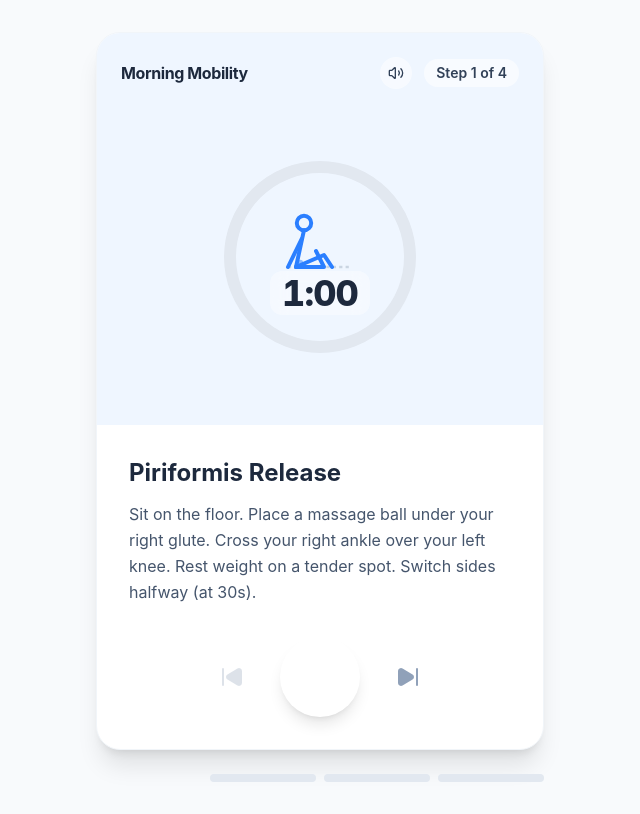
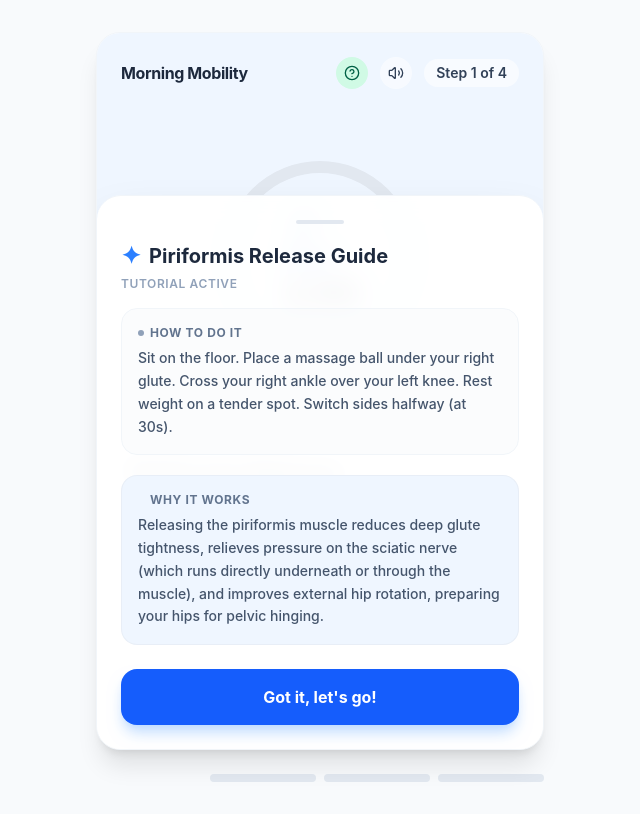
Before and after one commit to cryptods8/foldable, a React (Vite) app: page / in a window 1280 px wide. Shown: the whole page, without its empty margins (320-960 px from the left). Built offline with nearby package versions, Linux system fonts and the light colour scheme.

Commit message:
chore(conductor): Mark track 'First-time user gets thorough explanation (how and why) of each exercise before the exercise starts' as complete

```diff
--- a/conductor/tracks/tutorial_onboarding_20260625/plan.md
+++ b/conductor/tracks/tutorial_onboarding_20260625/plan.md
@@ -1,45 +1,45 @@
 # Implementation Plan: Interactive Exercise Tutorial Explanations
 
 ## Phase 1: Extend Data Model and Configuration
-- [ ] Task: Update the `ROUTINE` constant in `src/App.tsx`
-    - [ ] Add `how` and `why` string properties containing the customized physical/physiological instructions for each of the 4 exercises.
-- [ ] Task: Ensure TypeScript interfaces are fully updated and strict
-    - [ ] Declare appropriate strict types for the routine object, resolving any TS warnings or implicit `any` definitions.
-- [ ] Task: Conductor - User Manual Verification 'Phase 1: Extend Data Model and Configuration' (Protocol in workflow.md)
+- [x] Task: Update the `ROUTINE` constant in `src/App.tsx`
+    - [x] Add `how` and `why` string properties containing the customized physical/physiological instructions for each of the 4 exercises.
+- [x] Task: Ensure TypeScript interfaces are fully updated and strict
+    - [x] Declare appropriate strict types for the routine object, resolving any TS warnings or implicit `any` definitions.
+- [x] Task: Conductor - User Manual Verification 'Phase 1: Extend Data Model and Configuration' (Protocol in workflow.md)
 
 ## Phase 2: Build Tutorial Mode State and Toggle UI
-- [ ] Task: Add LocalStorage-backed Tutorial Mode state in `src/App.tsx`
-    - [ ] Initialize `tutorialMode` state using a default value of `true` if `foldable_tutorial_mode` is not in LocalStorage.
-    - [ ] Create a helper to synchronize `tutorialMode` changes to LocalStorage.
-- [ ] Task: Add Header Toggle Icon
-    - [ ] Import `HelpCircle` icon from `lucide-react`.
-    - [ ] Place the toggle button adjacent to the sound toggle in the header.
-    - [ ] Style the button with distinct active/inactive states (e.g., emerald green or rich blue when tutorial is ON, standard slate-400 when OFF) and hover tooltips.
-- [ ] Task: Conductor - User Manual Verification 'Phase 2: Build Tutorial Mode State and Toggle UI' (Protocol in workflow.md)
+- [x] Task: Add LocalStorage-backed Tutorial Mode state in `src/App.tsx`
+    - [x] Initialize `tutorialMode` state using a default value of `true` if `foldable_tutorial_mode` is not in LocalStorage.
+    - [x] Create a helper to synchronize `tutorialMode` changes to LocalStorage.
+- [x] Task: Add Header Toggle Icon
+    - [x] Import `HelpCircle` icon from `lucide-react`.
+    - [x] Place the toggle button adjacent to the sound toggle in the header.
+    - [x] Style the button with distinct active/inactive states (e.g., emerald green or rich blue when tutorial is ON, standard slate-400 when OFF) and hover tooltips.
+- [x] Task: Conductor - User Manual Verification 'Phase 2: Build Tutorial Mode State and Toggle UI' (Protocol in workflow.md)
 
 ## Phase 3: Implement Sliding Drawer Overlay & State-Machine Integration
-- [ ] Task: Introduce Step-Level Tutorial Drawer State
-    - [ ] Add a `showTutorial` state variable (boolean) to track whether the explanation drawer is active for the current step.
-- [ ] Task: Hook into the State Transitions to Pause Timer and Trigger Drawer
-    - [ ] Modify step change handlers (`setCurrentStepIndex`, `handleNext`, `handlePrev`, `resetRoutine`) to automatically set `showTutorial = tutorialMode` and `isActive = false` upon entering any step.
-    - [ ] Ensure that if `tutorialMode` is `false`, the steps transition directly with standard timer behavior.
-- [ ] Task: Construct the Slide-Up Drawer Component & JSX
-    - [ ] Position the drawer container absolutely within the relative parent card frame (`absolute bottom-0 left-0 right-0 z-20`).
-    - [ ] Style using pure Tailwind for transitions (`transition-transform duration-500 transform`, switching between `translate-y-full` and `translate-y-0` based on `showTutorial`).
-    - [ ] Apply elegant styling: a subtle semi-transparent white card background, backdrop-blur, prominent bold headings, and clean grid layouts for **How** and **Why** sections.
-    - [ ] Display an acknowledgment CTA button (`"Got it, let's go!"`) styled dynamically with the exercise's custom theme background color.
-- [ ] Task: Handle Acknowledgment Action
-    - [ ] Implement click handler on the button to close the drawer (`showTutorial = false`), activate the timer (`setIsActive(true)`), and call `initAudio()` so synth audio cues play correctly.
-- [ ] Task: Handle Routine Completion Auto-Disable
-    - [ ] In the routine completion screen rendering block, when writing completion states, set `foldable_has_completed_once` to `true` and toggle `tutorialMode` to `false` in both state and LocalStorage.
-- [ ] Task: Conductor - User Manual Verification 'Phase 3: Implement Sliding Drawer Overlay & State-Machine Integration' (Protocol in workflow.md)
+- [x] Task: Introduce Step-Level Tutorial Drawer State
+    - [x] Add a `showTutorial` state variable (boolean) to track whether the explanation drawer is active for the current step.
+- [x] Task: Hook into the State Transitions to Pause Timer and Trigger Drawer
+    - [x] Modify step change handlers (`setCurrentStepIndex`, `handleNext`, `handlePrev`, `resetRoutine`) to automatically set `showTutorial = tutorialMode` and `isActive = false` upon entering any step.
+    - [x] Ensure that if `tutorialMode` is `false`, the steps transition directly with standard timer behavior.
+- [x] Task: Construct the Slide-Up Drawer Component & JSX
+    - [x] Position the drawer container absolutely within the relative parent card frame (`absolute bottom-0 left-0 right-0 z-20`).
+    - [x] Style using pure Tailwind for transitions (`transition-transform duration-500 transform`, switching between `translate-y-full` and `translate-y-0` based on `showTutorial`).
+    - [x] Apply elegant styling: a subtle semi-transparent white card background, backdrop-blur, prominent bold headings, and clean grid layouts for **How** and **Why** sections.
+    - [x] Display an acknowledgment CTA button (`"Got it, let's go!"`) styled dynamically with the exercise's custom theme background color.
+- [x] Task: Handle Acknowledgment Action
+    - [x] Implement click handler on the button to close the drawer (`showTutorial = false`), activate the timer (`setIsActive(true)`), and call `initAudio()` so synth audio cues play correctly.
+- [x] Task: Handle Routine Completion Auto-Disable
+    - [x] In the routine completion screen rendering block, when writing completion states, set `foldable_has_completed_once` to `true` and toggle `tutorialMode` to `false` in both state and LocalStorage.
+- [x] Task: Conductor - User Manual Verification 'Phase 3: Implement Sliding Drawer Overlay & State-Machine Integration' (Protocol in workflow.md)
 
 ## Phase 4: Run Static Checks & Final Walkthrough Verification
-- [ ] Task: Static Code Quality Checks
-    - [ ] Run typescript type compiler to guarantee type-safety: `pnpm exec tsc --noEmit`.
-- [ ] Task: Complete Functional Walkthrough
-    - [ ] Verify that first-time loading renders the tutorial drawer paused while the SVG visualizer loops.
-    - [ ] Verify that the header toggle can disable/enable the drawer dynamically.
-    - [ ] Verify that starting the exercise plays sound successfully when the timer ticking begins.
-    - [ ] Verify that finishing the routine once disables tutorial mode by default, persisting correctly across page reloads.
-- [ ] Task: Conductor - User Manual Verification 'Phase 4: Run Static Checks & Final Walkthrough Verification' (Protocol in workflow.md)
+- [x] Task: Static Code Quality Checks
+    - [x] Run typescript type compiler to guarantee type-safety: `pnpm exec tsc --noEmit`.
+- [x] Task: Complete Functional Walkthrough
+    - [x] Verify that first-time loading renders the tutorial drawer paused while the SVG visualizer loops.
+    - [x] Verify that the header toggle can disable/enable the drawer dynamically.
+    - [x] Verify that starting the exercise plays sound successfully when the timer ticking begins.
+    - [x] Verify that finishing the routine once disables tutorial mode by default, persisting correctly across page reloads.
+- [x] Task: Conductor - User Manual Verification 'Phase 4: Run Static Checks & Final Walkthrough Verification' (Protocol in workflow.md)
--- a/src/App.tsx
+++ b/src/App.tsx
@@ -7,7 +7,8 @@ import {
   RotateCcw,
   CheckCircle,
   Volume2,
-  VolumeX
+  VolumeX,
+  HelpCircle
 } from 'lucide-react';
 
 // --- AUDIO HELPERS ---
@@ -49,7 +50,20 @@ const playCompleteSound = () => {
   setTimeout(() => playTone(600, 'sine', 0.4), 400);
 };
 
-const ROUTINE = [
+interface RoutineStep {
+  id: string;
+  title: string;
+  duration: number;
+  switchAt?: number;
+  description: string;
+  color: string;
+  ringColor: string;
+  bgColor: string;
+  how: string;
+  why: string;
+}
+
+const ROUTINE: RoutineStep[] = [
   {
     id: 'piriformis',
     title: 'Piriformis Release',
@@ -58,7 +72,9 @@ const ROUTINE = [
     description: 'Sit on the floor. Place a massage ball under your right glute. Cross your right ankle over your left knee. Rest weight on a tender spot. Switch sides halfway (at 30s).',
     color: 'text-blue-500',
     ringColor: 'stroke-blue-500',
-    bgColor: 'bg-blue-50'
+    bgColor: 'bg-blue-50',
+    how: 'Sit on the floor. Place a massage ball under your right glute. Cross your right ankle over your left knee. Rest weight on a tender spot. Switch sides halfway (at 30s).',
+    why: 'Releasing the piriformis muscle reduces deep glute tightness, relieves pressure on the sciatic nerve (which runs directly underneath or through the muscle), and improves external hip rotation, preparing your hips for pelvic hinging.'
   },
   {
     id: 'nerve-floss',
@@ -68,7 +84,9 @@ const ROUTINE = [
     description: 'Sit on a chair, slump mid-back, tuck chin. Slowly straighten right leg while looking UP. Bend knee while tucking chin DOWN. Smooth motions. Switch legs at 30s.',
     color: 'text-indigo-500',
     ringColor: 'stroke-indigo-500',
-    bgColor: 'bg-indigo-50'
+    bgColor: 'bg-indigo-50',
+    how: 'Sit on a chair, slump mid-back, tuck chin. Slowly straighten right leg while looking UP. Bend knee while tucking chin DOWN. Smooth motions. Switch legs at 30s.',
+    why: 'Nerve flossing (neural gliding) gently stretches and releases tension along the sciatic nerve pathway. Rather than stretching a muscle, it helps the nerve slide smoothly through its surrounding tissues, reducing neural tightness and lower back stiffness.'
   },
   {
     id: 'glute-bridges',
@@ -77,7 +95,9 @@ const ROUTINE = [
     description: 'Lie on your back, knees bent. Drive through heels to lift hips. Squeeze glutes hard at the top for 1 second, then lower slowly. Repeat for 60 seconds.',
     color: 'text-purple-500',
     ringColor: 'stroke-purple-500',
-    bgColor: 'bg-purple-50'
+    bgColor: 'bg-purple-50',
+    how: 'Lie on your back, knees bent. Drive through heels to lift hips. Squeeze glutes hard at the top for 1 second, then lower slowly. Repeat for 60 seconds.',
+    why: 'Strengthening the glutes provides reciprocal inhibition to the hip flexors and hamstrings, causing them to naturally relax and lengthen. It also stabilizes the pelvis and lower back, facilitating a safer, deeper hip hinge during forward folds.'
   },
   {
     id: 'elevated-fold',
@@ -86,7 +106,9 @@ const ROUTINE = [
     description: 'Sit on a yoga block/book. Bend knees generously. Hinge at hips to glue your belly to your thighs. Slowly slide heels out until you feel a stretch, without losing belly contact.',
     color: 'text-teal-500',
     ringColor: 'stroke-teal-500',
-    bgColor: 'bg-teal-50'
+    bgColor: 'bg-teal-50',
+    how: 'Sit on a yoga block/book. Bend knees generously. Hinge at hips to glue your belly to your thighs. Slowly slide heels out until you feel a stretch, without losing belly contact.',
+    why: 'Elevating the pelvis tilts it forward, encouraging a true hip hinge rather than rounding the lower back. Keeping the belly in contact with the thighs ensures your lumbar spine remains protected and straight, shifting the entire stretch into the hamstrings and calves where it belongs.'
   }
 ];
 
@@ -222,11 +244,36 @@ export default function App() {
   const [isFinished, setIsFinished] = useState(false);
   const [soundEnabled, setSoundEnabled] = useState(true);
 
+  // Tutorial Mode & Onboarding States
+  const [tutorialMode, setTutorialMode] = useState<boolean>(() => {
+    const saved = localStorage.getItem('foldable_tutorial_mode');
+    return saved !== null ? saved === 'true' : true;
+  });
+  const [showTutorial, setShowTutorial] = useState<boolean>(() => {
+    const saved = localStorage.getItem('foldable_tutorial_mode');
+    return saved !== null ? saved === 'true' : true;
+  });
+
   const currentStep = ROUTINE[currentStepIndex];
+
+  const toggleTutorialMode = () => {
+    initAudio();
+    setTutorialMode((prev) => {
+      const next = !prev;
+      localStorage.setItem('foldable_tutorial_mode', String(next));
+      if (!next) {
+        setShowTutorial(false);
+      } else {
+        setShowTutorial(true);
+        setIsActive(false);
+      }
+      return next;
+    });
+  };
 
   // Timer Logic & Sound Triggers
   useEffect(() => {
-    let interval: any = null;
+    let interval: ReturnType<typeof setInterval> | null = null;
 
     if (isActive && timeLeft > 0) {
       interval = setInterval(() => {
@@ -251,27 +298,45 @@ export default function App() {
         });
       }, 1000);
     } else if (isActive && timeLeft === 0) {
-      clearInterval(interval);
+      if (interval) {
+        clearInterval(interval);
+      }
       handleNext();
     }
 
-    return () => clearInterval(interval);
+    return () => {
+      if (interval) {
+        clearInterval(interval);
+      }
+    };
   }, [isActive, timeLeft, currentStepIndex, soundEnabled, currentStep]);
 
   const handleNext = useCallback(() => {
     if (currentStepIndex < ROUTINE.length - 1) {
       setCurrentStepIndex((prev) => prev + 1);
       setTimeLeft(ROUTINE[currentStepIndex + 1].duration);
+      if (tutorialMode) {
+        setShowTutorial(true);
+        setIsActive(false);
+      }
     } else {
       setIsActive(false);
       setIsFinished(true);
+      localStorage.setItem('foldable_has_completed_once', 'true');
+      setTutorialMode(false);
+      localStorage.setItem('foldable_tutorial_mode', 'false');
+      setShowTutorial(false);
     }
-  }, [currentStepIndex]);
+  }, [currentStepIndex, tutorialMode]);
 
   const handlePrev = () => {
     if (currentStepIndex > 0) {
       setCurrentStepIndex((prev) => prev - 1);
       setTimeLeft(ROUTINE[currentStepIndex - 1].duration);
+      if (tutorialMode) {
+        setShowTutorial(true);
+        setIsActive(false);
+      }
     }
   };
 
@@ -279,6 +344,9 @@ export default function App() {
     initAudio(); // Initialize audio context upon user interaction
     if (isFinished) {
       resetRoutine();
+    } else if (showTutorial) {
+      setShowTutorial(false);
+      setIsActive(true);
     } else {
       setIsActive(!isActive);
     }
@@ -289,6 +357,9 @@ export default function App() {
     setTimeLeft(ROUTINE[0].duration);
     setIsActive(false);
     setIsFinished(false);
+    if (tutorialMode) {
+      setShowTutorial(true);
+    }
   };
 
   const formatTime = (seconds: number) => {
@@ -325,12 +396,23 @@ export default function App() {
   return (
     <div className="min-h-screen bg-slate-50 flex flex-col items-center justify-center p-4 md:p-8 font-sans text-slate-800">
 
-      <div className="max-w-md w-full bg-white rounded-3xl shadow-xl overflow-hidden border border-slate-100">
+      <div className="relative max-w-md w-full bg-white rounded-3xl shadow-xl overflow-hidden border border-slate-100">
         {/* Header */}
         <div className={`p-6 ${currentStep.bgColor} transition-colors duration-500`}>
           <div className="flex justify-between items-center mb-6">
             <h1 className="font-bold text-slate-800 tracking-tight">Morning Mobility</h1>
             <div className="flex items-center gap-3">
+              <button
+                onClick={toggleTutorialMode}
+                className={`p-2 rounded-full transition-colors ${
+                  tutorialMode
+                    ? 'bg-emerald-100 text-emerald-800 hover:bg-emerald-200'
+                    : 'bg-white/50 hover:bg-white/80 text-slate-700'
+                }`}
+                title={tutorialMode ? "Disable tutorial explanation" : "Enable tutorial explanation"}
+              >
+                <HelpCircle className="w-4 h-4" />
+              </button>
               <button
                 onClick={() => {
                   initAudio();
@@ -421,6 +503,64 @@ export default function App() {
             </button>
           </div>
         </div>
+
+        {/* Sliding Onboarding/Tutorial Drawer */}
+        <div
+          className={`absolute inset-x-0 bottom-0 z-20 bg-white/95 backdrop-blur-md border-t border-slate-100 rounded-t-3xl shadow-2xl transition-transform duration-500 ease-out flex flex-col p-6 max-h-[85%] overflow-y-auto ${
+            showTutorial ? 'translate-y-0' : 'translate-y-full'
+          }`}
+        >
+          {/* Accent Indicator bar */}
+          <div className="w-12 h-1 bg-slate-200 rounded-full mx-auto mb-4" />
+
+          <h3 className="text-xl font-bold text-slate-800 mb-1 flex items-center gap-2">
+            <span className={`${currentStep.color} font-extrabold text-2xl`}>✦</span>
+            {currentStep.title} Guide
+          </h3>
+          <p className="text-xs font-semibold text-slate-400 uppercase tracking-wider mb-4">
+            Tutorial Active
+          </p>
+
+          <div className="space-y-5 flex-1 mb-6">
+            {/* "How" Section */}
+            <div className="bg-slate-50/50 p-4 rounded-2xl border border-slate-100">
+              <h4 className="text-xs font-bold uppercase tracking-wider text-slate-500 mb-1.5 flex items-center gap-1.5">
+                <span className="w-1.5 h-1.5 rounded-full bg-slate-400" />
+                How to do it
+              </h4>
+              <p className="text-sm text-slate-600 leading-relaxed font-medium">
+                {currentStep.how}
+              </p>
+            </div>
+
+            {/* "Why" Section */}
+            <div className={`${currentStep.bgColor} p-4 rounded-2xl border border-slate-200/50`}>
+              <h4 className="text-xs font-bold uppercase tracking-wider text-slate-500 mb-1.5 flex items-center gap-1.5">
+                <span className={`w-1.5 h-1.5 rounded-full ${currentStep.ringColor.replace('stroke-', 'bg-')}`} />
+                Why it works
+              </h4>
+              <p className="text-sm text-slate-600 leading-relaxed font-medium">
+                {currentStep.why}
+              </p>
+            </div>
+          </div>
+
+          <button
+            onClick={() => {
+              initAudio();
+              setShowTutorial(false);
+              setIsActive(true);
+            }}
+            className={`w-full py-4 rounded-2xl font-bold text-white shadow-lg transition-all text-center text-white cursor-pointer ${
+              currentStep.id === 'piriformis' ? 'bg-blue-600 hover:bg-blue-700 shadow-blue-200' :
+              currentStep.id === 'nerve-floss' ? 'bg-indigo-600 hover:bg-indigo-700 shadow-indigo-200' :
+              currentStep.id === 'glute-bridges' ? 'bg-purple-600 hover:bg-purple-700 shadow-purple-200' :
+              'bg-teal-600 hover:bg-teal-700 shadow-teal-200'
+            }`}
+          >
+            Got it, let's go!
+          </button>
+        </div>
       </div>
 
       {/* Up Next Preview */}
```
Also changed, not shown: conductor/tracks.md (+1 -1 lines).
